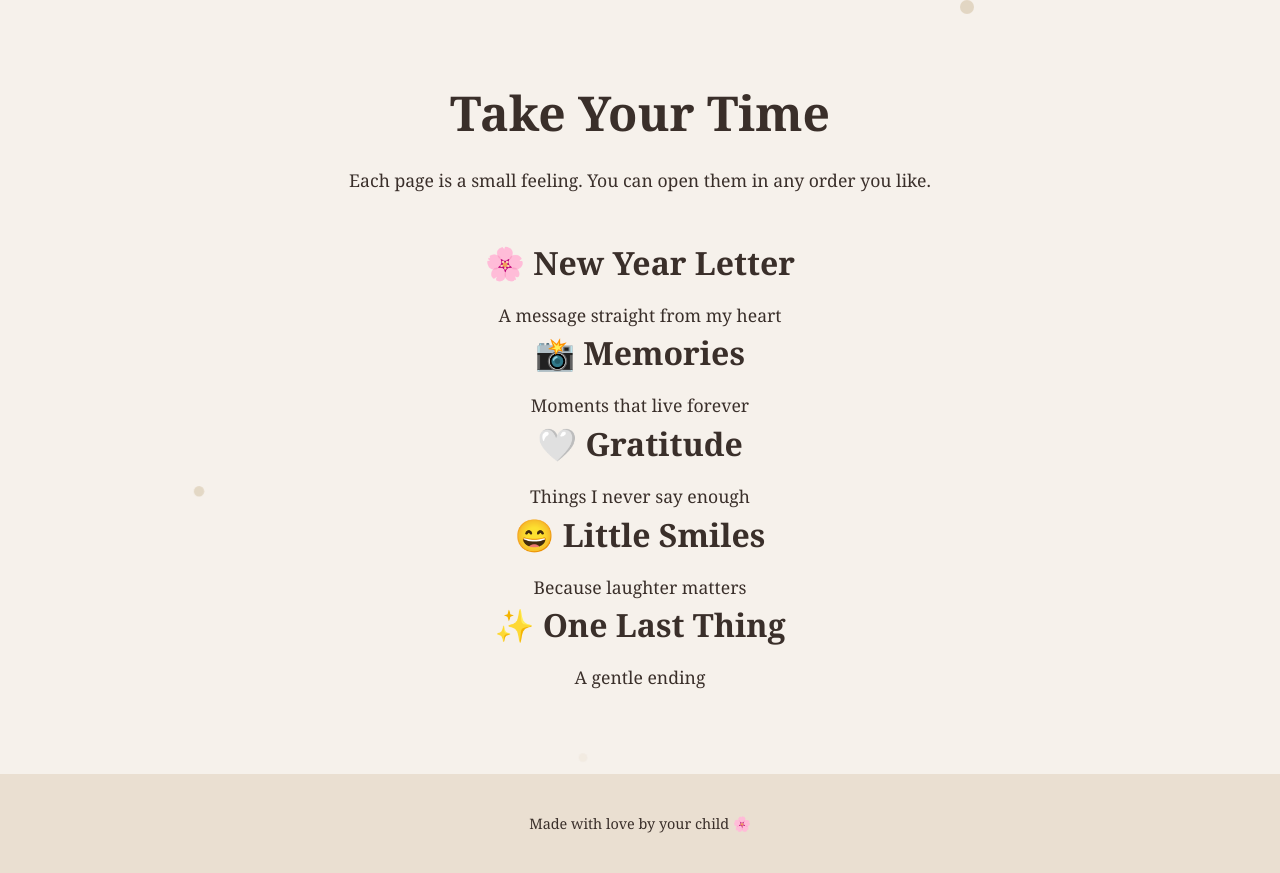
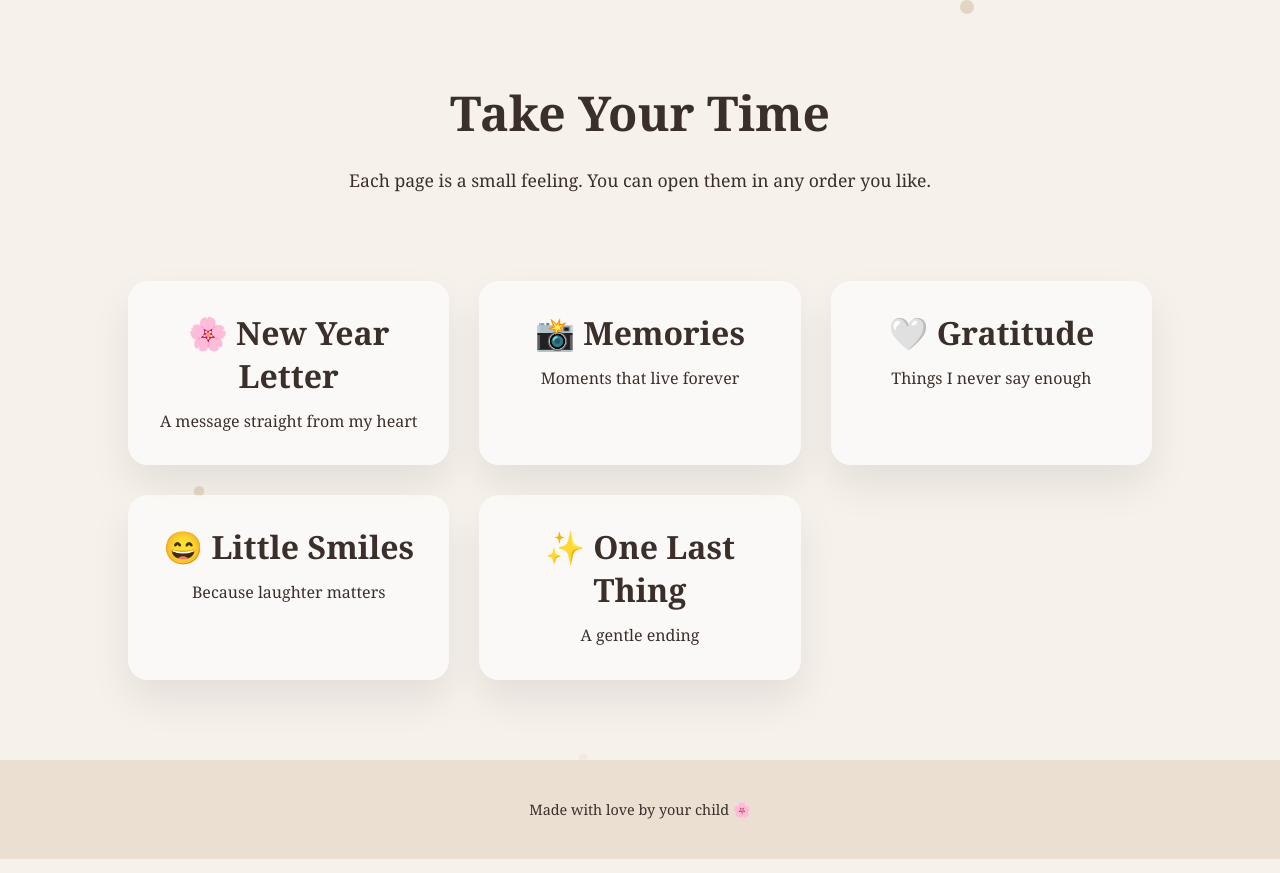
Before and after one commit to singhkuljeet242005-beep/New-year-parents, a plain HTML site: page menu.html in a window 1280 px wide. Drawn offline with Linux system fonts and the light colour scheme.

Commit message:
Update style.css

```diff
--- a/style.css
+++ b/style.css
@@ -108,3 +108,32 @@ footer {
   text-align: center;
   font-size: 0.9rem;
 }
+/* ===== MENU GRID ===== */
+.menu-grid {
+  display: grid;
+  grid-template-columns: repeat(auto-fit, minmax(240px, 1fr));
+  gap: 30px;
+  margin-top: 40px;
+}
+
+.menu-card {
+  background: rgba(255, 255, 255, 0.6);
+  padding: 30px;
+  border-radius: 20px;
+  cursor: pointer;
+  transition: all 0.4s ease;
+  box-shadow: 0 20px 40px rgba(0,0,0,0.08);
+}
+
+.menu-card:hover {
+  transform: translateY(-10px);
+  background: #FFF;
+}
+
+.menu-card h2 {
+  margin-bottom: 10px;
+}
+
+.menu-card p {
+  font-size: 1rem;
+}
```
